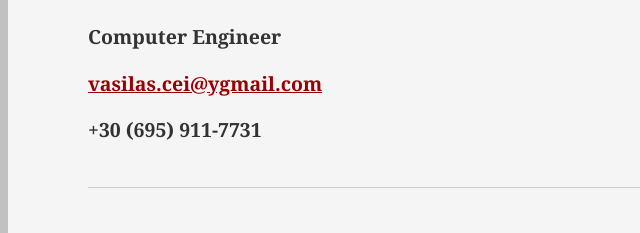
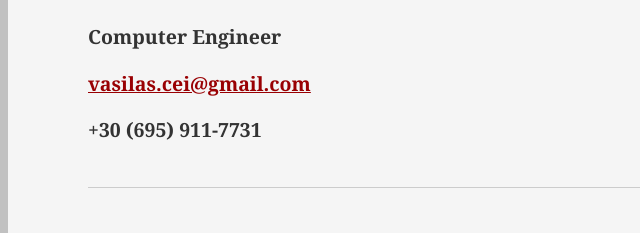
Before and after one commit to vassilas/vassilas.github.io, a plain HTML site: page index.html in a window 1280 px wide. Shown: the part 212-445 px from the top of the page, 0-640 px from the left. Drawn offline with Linux system fonts and the light colour scheme; a small style sheet from the web is missing.

Commit message:
minor typo

```diff
--- a/index.html
+++ b/index.html
@@ -27,7 +27,7 @@
 				<div class="yui-u">
 					<div class="contact-info">
 						<!--<h3><a id="pdf" href="#">Download PDF</a></h3>-->
-						<h3><a href="mailto:vasilas.cei@ygmail.com">vasilas.cei@ygmail.com</a></h3>
+						<h3><a href="mailto:vasilas.cei@ygmail.com">vasilas.cei@gmail.com</a></h3>
 						<h3>+30 (695) 911-7731</h3>
 					</div><!--// .contact-info -->
 				</div>
```
